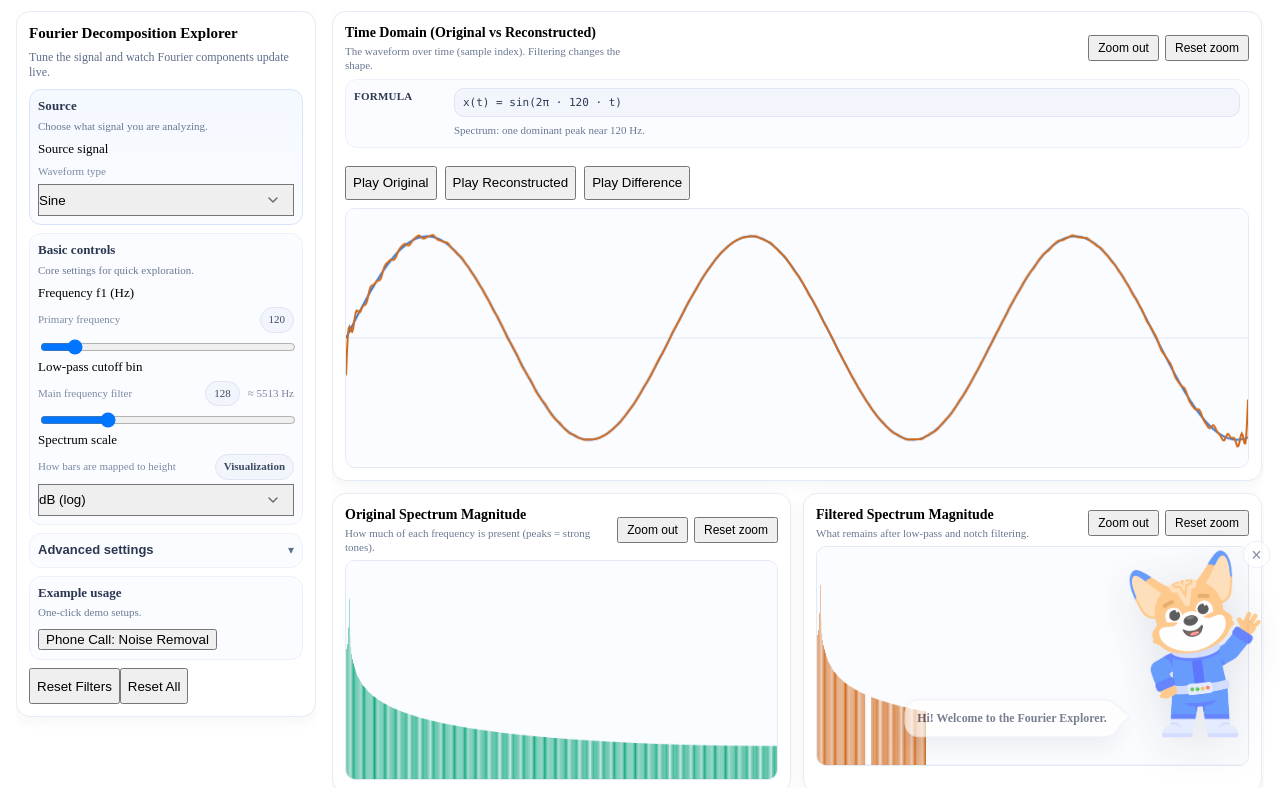
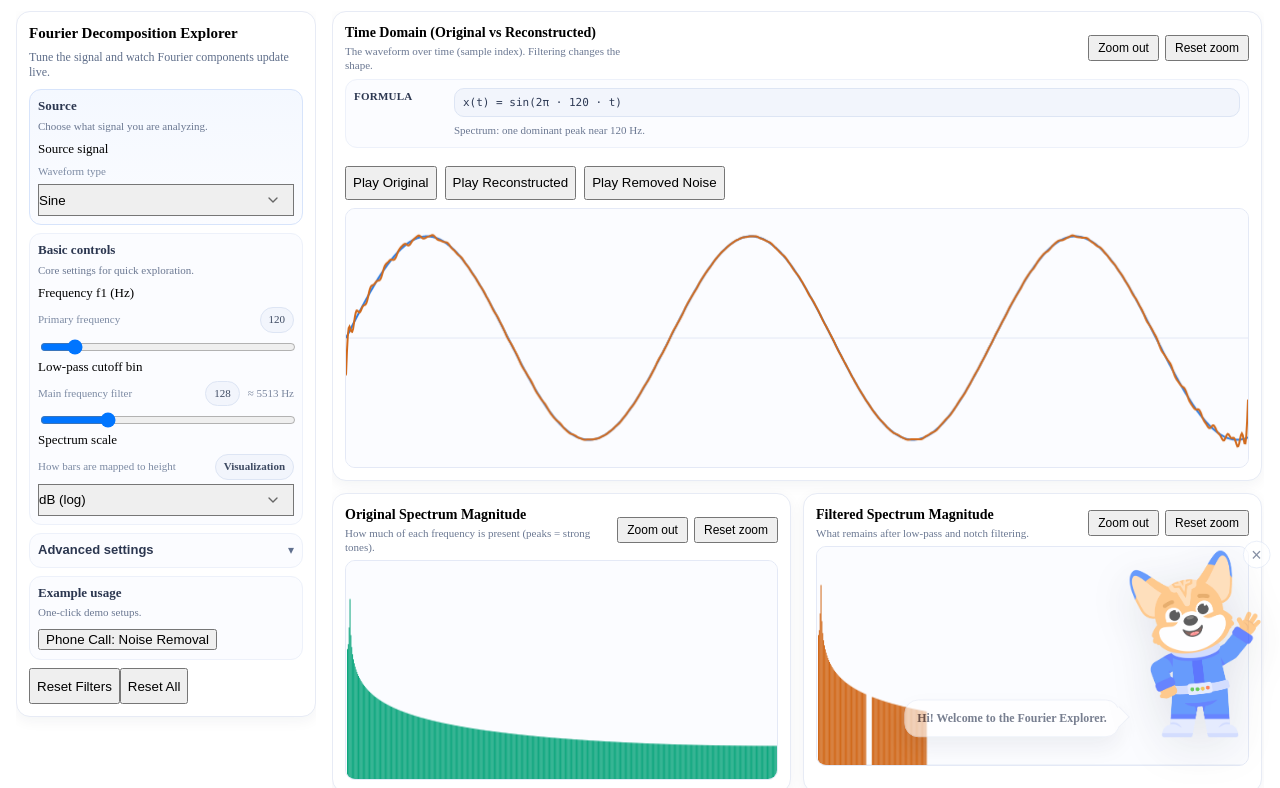
Before and after one commit to MariaHov/learn_fourier-explorer, a website built with Vite: page client/index.html in a window 1280 px wide. Shown: the part 47-835 px from the top of the page. Built offline with nearby package versions, Linux system fonts and the light colour scheme.

Commit message:
ui: crisp HiDPI canvas rendering and rename Play Difference

```diff
--- a/client/app.js
+++ b/client/app.js
@@ -1129,6 +1129,26 @@ function clearCanvas(ctx, width, height, axis = 'x') {
   ctx.stroke();
 }
 
+function getCanvasContext(canvas) {
+  const ctx = canvas.getContext('2d');
+  const rect = canvas.getBoundingClientRect();
+  const dpr = window.devicePixelRatio || 1;
+  const displayWidth = Math.max(1, Math.round(rect.width * dpr));
+  const displayHeight = Math.max(1, Math.round(rect.height * dpr));
+  if (canvas.width !== displayWidth || canvas.height !== displayHeight) {
+    canvas.width = displayWidth;
+    canvas.height = displayHeight;
+  }
+  // Draw in CSS pixels, map to device pixels via transform.
+  ctx.setTransform(dpr, 0, 0, dpr, 0, 0);
+  return {
+    ctx,
+    width: Math.max(1, rect.width),
+    height: Math.max(1, rect.height),
+    dpr
+  };
+}
+
 function drawSelectionOverlay(ctx, width, height, selection, style = {}) {
   if (!selection) return;
   const left = clamp(Math.min(selection.x0, selection.x1), 0, width);
@@ -1155,8 +1175,7 @@ function normalizeDomain(domain, maxIndex) {
 }
 
 function drawSignalOverlay(canvas, original, reconstructed, options = {}) {
-  const ctx = canvas.getContext('2d');
-  const { width, height } = canvas;
+  const { ctx, width, height } = getCanvasContext(canvas);
   clearCanvas(ctx, width, height, 'x');
   if (!original.length) return;
   const domain = normalizeDomain(options.domain, original.length - 1);
@@ -1193,8 +1212,7 @@ function drawSignalOverlay(canvas, original, reconstructed, options = {}) {
 }
 
 function drawSpectrum(canvas, bins, color, options = {}) {
-  const ctx = canvas.getContext('2d');
-  const { width, height } = canvas;
+  const { ctx, width, height } = getCanvasContext(canvas);
   clearCanvas(ctx, width, height, 'y');
   if (!bins.length) return;
 
@@ -1262,11 +1280,9 @@ function attachPlotInteractions(config) {
 
   const getSelection = () => {
     if (!interaction.isDragging) return null;
-    const clientWidth = Math.max(1, canvas.clientWidth || canvas.width);
-    const scaleX = canvas.width / clientWidth;
     return {
-      x0: interaction.dragStartPx * scaleX,
-      x1: interaction.dragCurrentPx * scaleX
+      x0: interaction.dragStartPx,
+      x1: interaction.dragCurrentPx
     };
   };
 
@@ -1277,15 +1293,14 @@ function attachPlotInteractions(config) {
     const domain = getDomain();
     const span = Math.max(1, domain.end - domain.start);
     const previewSpan = Math.max(8, Math.round(span * 0.24));
-    const width = Math.max(1, canvas.clientWidth || canvas.width);
+    const width = Math.max(1, canvas.clientWidth);
     const centerRatio = clamp(interaction.hoverPx / width, 0, 1);
     const center = domain.start + centerRatio * span;
     const start = center - previewSpan / 2;
     const end = center + previewSpan / 2;
     const clamped = normalizeDomain({ start, end }, Math.max(0, dataLength - 1));
-    const scaleX = canvas.width / width;
-    const x0 = ((clamped.start - domain.start) / Math.max(1e-9, span)) * width * scaleX;
-    const x1 = ((clamped.end - domain.start) / Math.max(1e-9, span)) * width * scaleX;
+    const x0 = ((clamped.start - domain.start) / Math.max(1e-9, span)) * width;
+    const x1 = ((clamped.end - domain.start) / Math.max(1e-9, span)) * width;
     return { x0, x1 };
   };
 
--- a/client/index.html
+++ b/client/index.html
@@ -194,7 +194,7 @@
         <div class="audio-controls">
           <button id="btn-play-original" class="button button-secondary">Play Original</button>
           <button id="btn-play-reconstructed" class="button button-secondary">Play Reconstructed</button>
-          <button id="btn-play-difference" class="button button-secondary">Play Difference</button>
+          <button id="btn-play-difference" class="button button-secondary">Play Removed Noise</button>
           <span id="demo-processing" class="demo-processing" hidden></span>
         </div>
         <div class="plot-area" id="plot-area-time">
```
